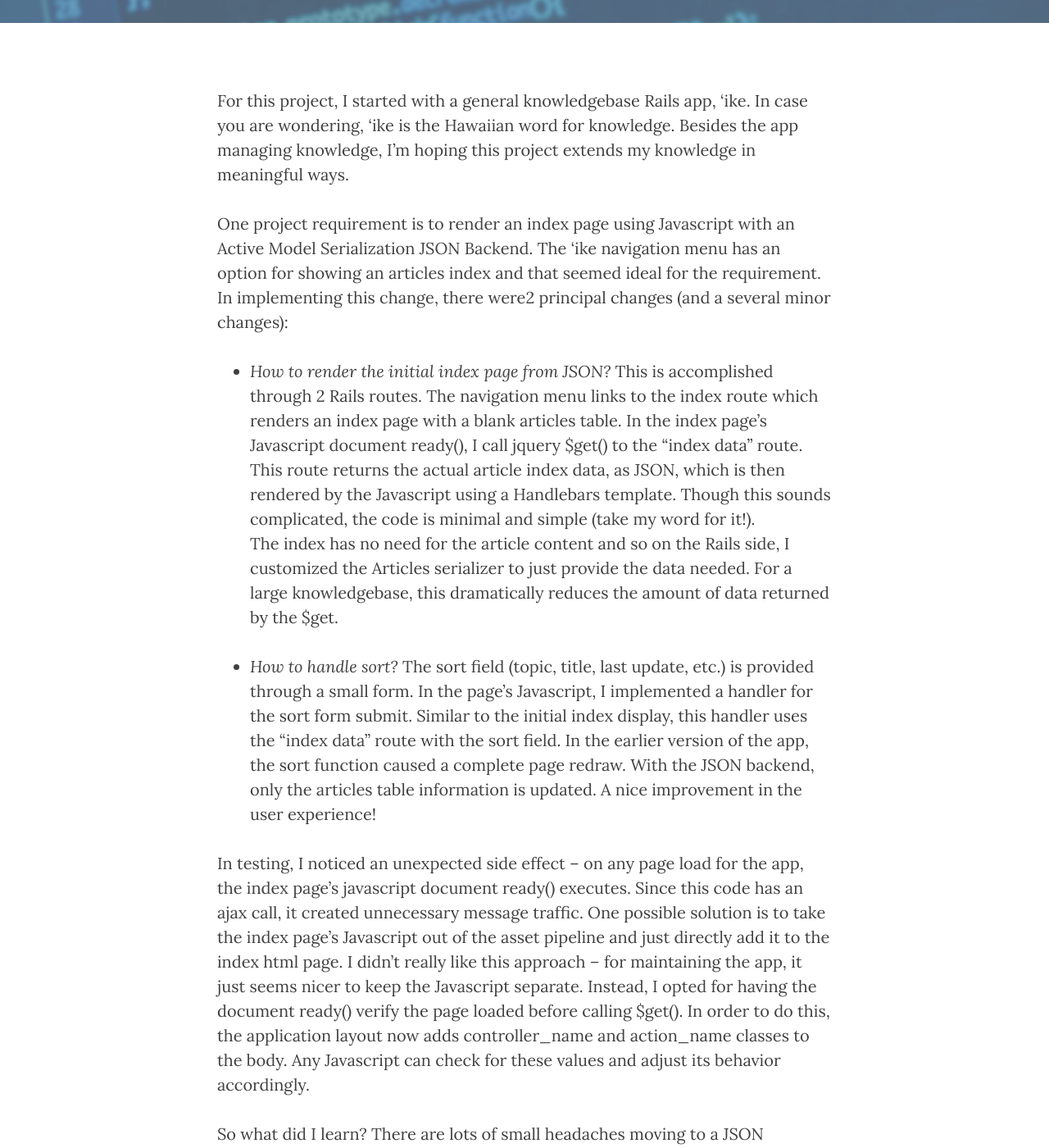
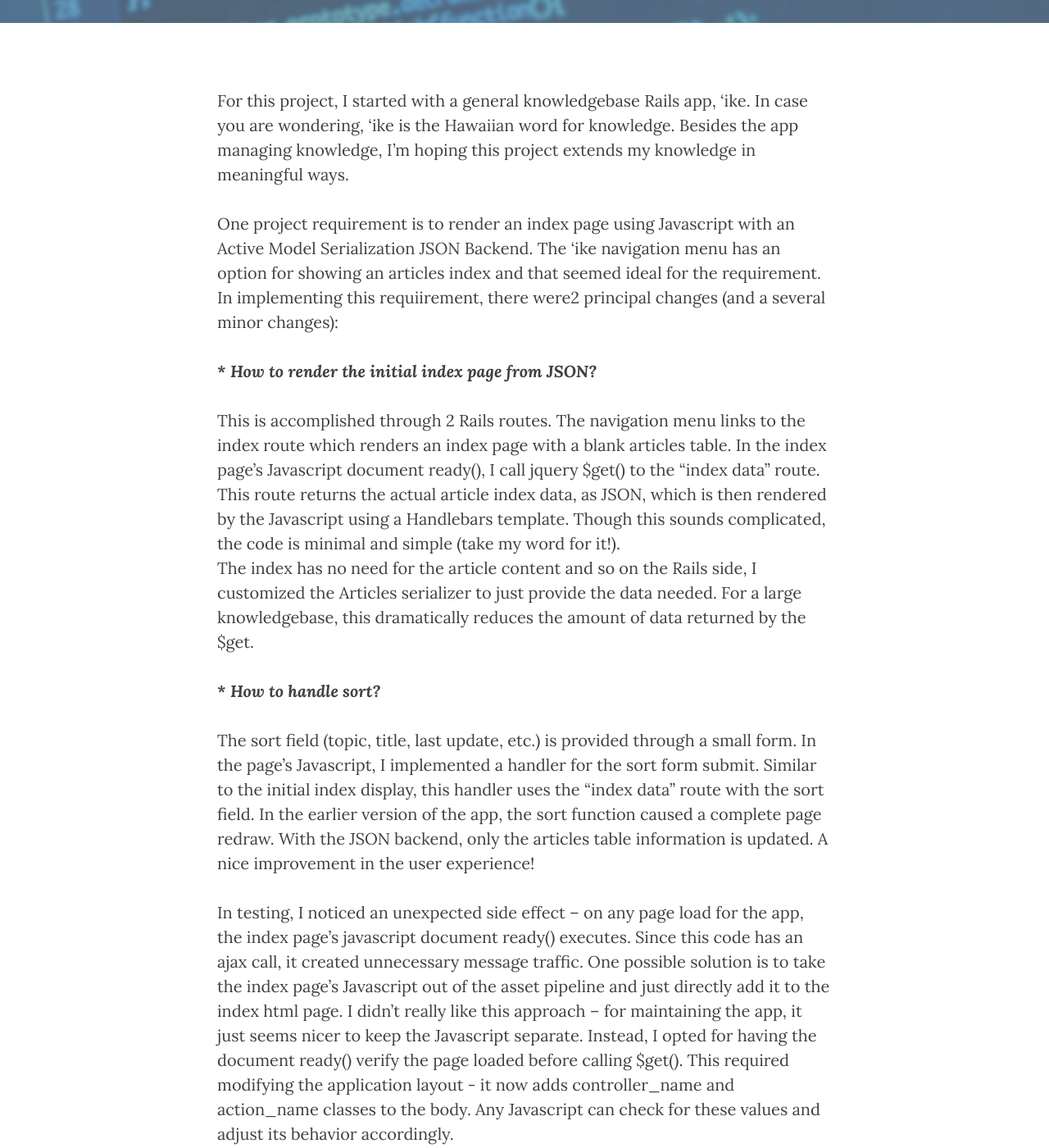
Before and after one commit to BarbaraPruz/BarbaraPruz.github.io, a Jekyll site: the page built from _posts/2018-10-05-rails_-_javascript_project_-_using_a_json_backend.markdown, in a window 1280 px wide and 1400 px high, scrolled down 414 px. Shown: the whole window at 82% size. Built offline with Jekyll 4.4.1, drawn with Linux system fonts in a browser that asks for light colours; nearby versions of some CDN libraries.

Commit message:
Updating my blog post.

```diff
--- a/_posts/2018-10-05-rails_-_javascript_project_-_using_a_json_backend.markdown
+++ b/_posts/2018-10-05-rails_-_javascript_project_-_using_a_json_backend.markdown
@@ -1,22 +1,24 @@
 ---
 layout: post
 title:      "Rails - JavaScript Project - Using a JSON  Backend "
-date:       2018-10-05 05:35:14 +0000
+date:       2018-10-05 01:35:15 -0400
 permalink:  rails_-_javascript_project_-_using_a_json_backend
 ---
 
 
 For this project, I started with a general knowledgebase Rails app, ‘ike.   In case you are wondering, ‘ike is the Hawaiian word for knowledge.  Besides the app managing knowledge, I’m hoping this project extends my knowledge in meaningful ways.
 
-One project requirement is to render an index page using Javascript with an Active Model Serialization JSON Backend.  The ‘ike navigation menu has an option for showing an articles index and that seemed ideal for the requirement.   In implementing this change, there were2 principal changes (and a several  minor changes):
+One project requirement is to render an index page using Javascript with an Active Model Serialization JSON Backend.  The ‘ike navigation menu has an option for showing an articles index and that seemed ideal for the requirement.   In implementing this requiirement, there were2 principal changes (and a several  minor changes):
 
-* *How to render the initial index page from JSON?*
+*** *How to render the initial index page from JSON?***
+
 This is accomplished through 2 Rails routes.  The navigation menu links to the index route which renders an index page with a blank articles table.  In the index page’s Javascript document ready(), I call jquery $get() to the “index data” route.  This route returns the actual article index data, as JSON, which is then rendered by the Javascript using a Handlebars template.   Though this sounds complicated, the code is minimal and simple (take my word for it!).
 The index has no need for the article content and so on the Rails side, I customized the Articles serializer to just provide the data needed.  For a large knowledgebase, this dramatically reduces the amount of data returned by the $get.
 
-* *How to handle sort?*
+*** *How to handle sort?***
+
 The sort field (topic, title, last update, etc.) is provided through a small form.   In the page’s Javascript, I implemented a handler for the sort form submit.  Similar to the initial index display, this handler uses the “index data” route with the sort field.  In the earlier version of the app, the sort function caused a complete page redraw.  With the JSON backend, only the articles table information is updated.  A nice improvement in the user experience!
 
-In testing, I noticed an unexpected side effect – on any page load for the app, the index page’s javascript document ready() executes.  Since this code has an ajax call, it created unnecessary message traffic.   One possible solution is to take the index page’s Javascript out of the asset pipeline and just directly add it to the index html page.   I didn’t really like this approach – for maintaining the app, it just seems nicer to keep the Javascript separate.   Instead, I opted for having the document ready() verify the page loaded before calling $get().   In order to do this, the application layout now adds controller_name and action_name classes to the body.  Any Javascript can check for these values and adjust its behavior accordingly.
+In testing, I noticed an unexpected side effect – on any page load for the app, the index page’s javascript document ready() executes.  Since this code has an ajax call, it created unnecessary message traffic.   One possible solution is to take the index page’s Javascript out of the asset pipeline and just directly add it to the index html page.   I didn’t really like this approach – for maintaining the app, it just seems nicer to keep the Javascript separate.   Instead, I opted for having the document ready() verify the page loaded before calling $get().   This required modifying the application layout - it now adds controller_name and action_name classes to the body.  Any Javascript can check for these values and adjust its behavior accordingly.
 
 So what did I learn?   There are lots of small headaches moving to a JSON backend.  But there are definite benefits in a smoother user experience.   No more of that reloading complete pages just to update one section.  When designing an app, this opens up the possibilities for providing functionality in interesting ways to the user.
```
